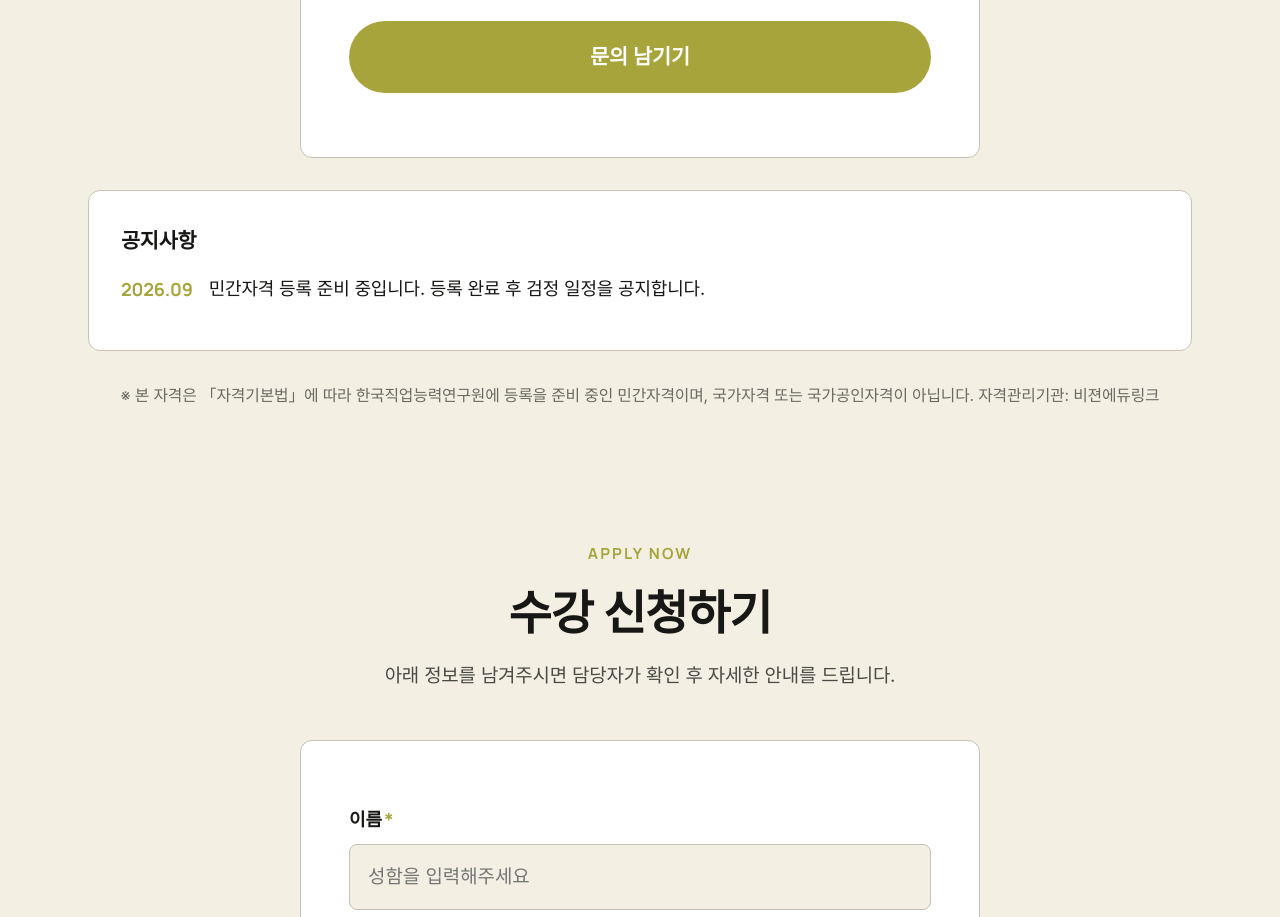
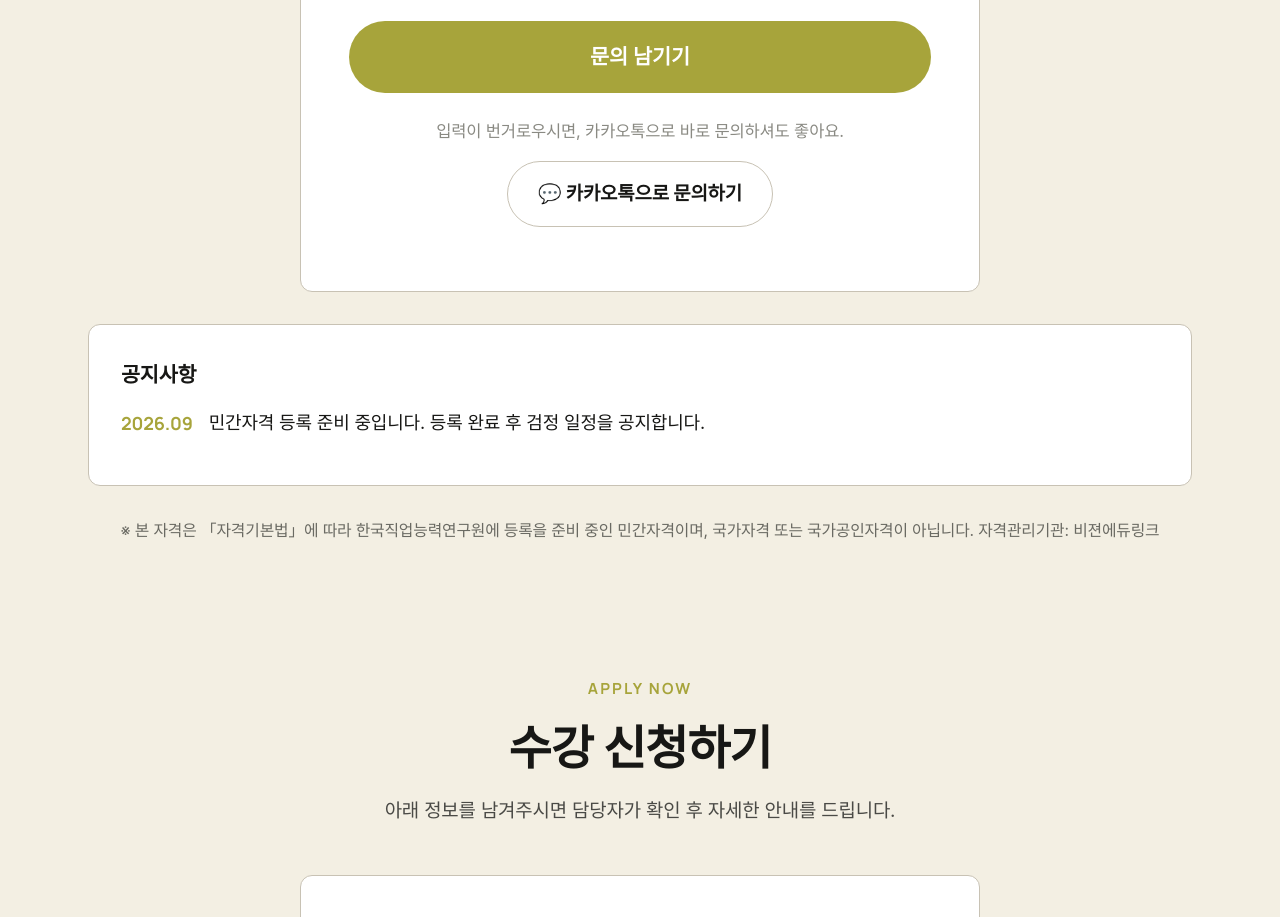
Before and after one commit to visionedulink/no1, a plain HTML site: page index.html in a window 1280 px wide. Shown: the part 5899-6816 px from the top of the page. Drawn offline with Linux system fonts and the light colour scheme; a web font is replaced by a local one.

Commit message:
카카오톡 오픈채팅 문의 버튼 추가

```diff
--- a/index.html
+++ b/index.html
@@ -361,6 +361,11 @@
           <h3>문의가 접수되었습니다</h3>
           <p>남겨주신 연락처로 순차적으로 안내드리겠습니다.<br>감사합니다.</p>
         </div>
+
+        <p class="cert-inquiry__or">입력이 번거로우시면, 카카오톡으로 바로 문의하셔도 좋아요.</p>
+        <div class="cert-inquiry__kakao">
+          <a href="https://open.kakao.com/o/gz8QqePi" target="_blank" rel="noopener" class="btn btn--outline">💬 카카오톡으로 문의하기</a>
+        </div>
       </div>
     </div>
 
--- a/styles.css
+++ b/styles.css
@@ -1044,3 +1044,15 @@ h1, h2, h3 { font-weight: 700; line-height: 1.3; letter-spacing: -0.02em; }
   font-size: 1.5rem;
   margin-bottom: 8px;
 }
+
+.cert-inquiry__or {
+  text-align: center;
+  margin-top: var(--space-3);
+  font-size: 0.92rem;
+  color: #8a8a83;
+}
+.cert-inquiry__kakao {
+  display: flex;
+  justify-content: center;
+  margin-top: var(--space-2);
+}
```
